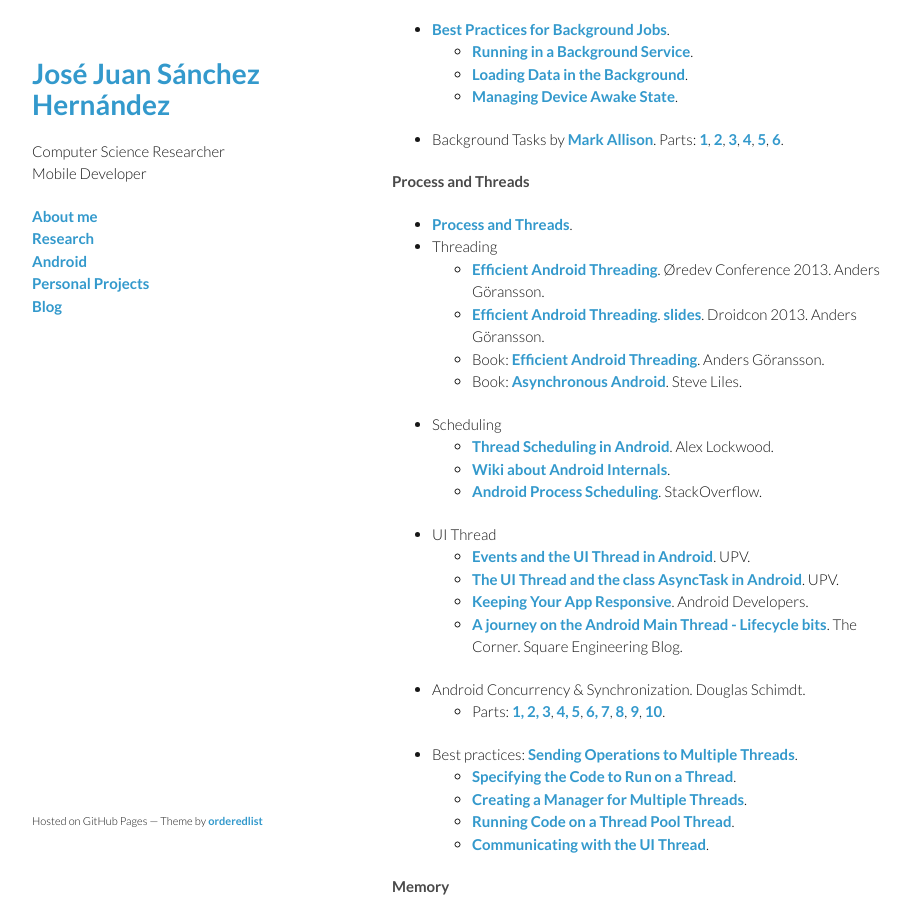
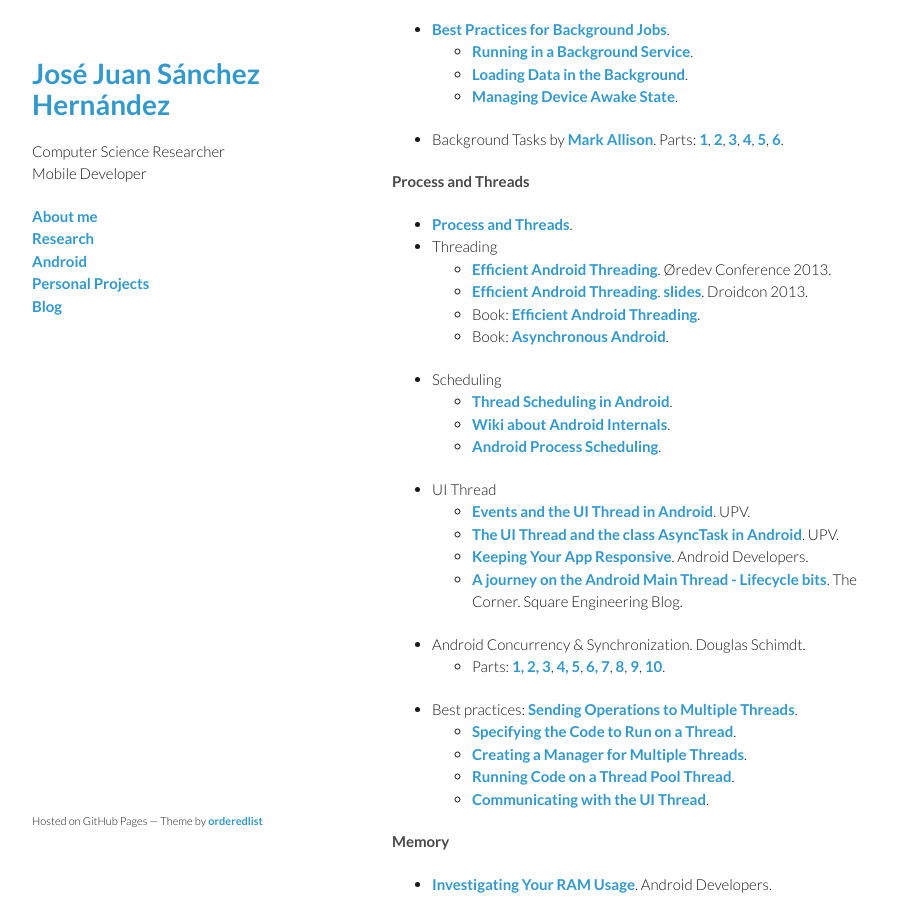
Before and after one commit to josejuansanchez/josejuansanchez.github.io, a Jekyll site: the page built from _posts/2014-03-25-xv-betabeers-almeria.md, in a window 1280 px wide and 900 px high, scrolled down 1340 px. Shown: the whole window, without its empty margins (178-1088 px from the left). Built offline with Jekyll 4.4.1, drawn with Linux system fonts in a browser that asks for light colours; comment, search, counter and statistics services are not loaded.

Commit message:
Update 2014-03-25-xv-betabeers-almeria.md

```diff
--- a/_posts/2014-03-25-xv-betabeers-almeria.md
+++ b/_posts/2014-03-25-xv-betabeers-almeria.md
@@ -38,14 +38,14 @@ A continuación podéis encontrar algunos de los recursos que he utilizado para
 #### Process and Threads
 * [Process and Threads](http://developer.android.com/guide/components/processes-and-threads.html).
 * Threading
-  * [Efficient Android Threading](http://vimeo.com/78912113). Øredev Conference 2013. Anders Göransson.
-  * [Efficient Android Threading](https://www.youtube.com/watch?v=_q12gb7OwsA). [slides](http://www.slideshare.net/andersgoransson/efficient-android-threading). Droidcon 2013. Anders Göransson.
-  * Book: [Efficient Android Threading](http://shop.oreilly.com/product/mobile/0636920029397.do). Anders Göransson.
-  * Book: [Asynchronous Android](http://www.amazon.com/Asynchronous-Android-Steve-Liles/dp/1783286873/ref=pd_sim_sbs_b_5?ie=UTF8&refRID=0J62P0XKSJ9XXH8QW6XN). Steve Liles.
+  * [Efficient Android Threading](http://vimeo.com/78912113). Øredev Conference 2013.
+  * [Efficient Android Threading](https://www.youtube.com/watch?v=_q12gb7OwsA). [slides](http://www.slideshare.net/andersgoransson/efficient-android-threading). Droidcon 2013.
+  * Book: [Efficient Android Threading](http://shop.oreilly.com/product/mobile/0636920029397.do).
+  * Book: [Asynchronous Android](http://www.amazon.com/Asynchronous-Android-Steve-Liles/dp/1783286873/ref=pd_sim_sbs_b_5?ie=UTF8&refRID=0J62P0XKSJ9XXH8QW6XN).
 * Scheduling
-  * [Thread Scheduling in Android](http://www.androiddesignpatterns.com/2014/01/thread-scheduling-in-android.html). Alex Lockwood.
+  * [Thread Scheduling in Android](http://www.androiddesignpatterns.com/2014/01/thread-scheduling-in-android.html).
   * [Wiki about Android Internals](https://github.com/keesj/gomo/wiki).
-  * [Android Process Scheduling](http://stackoverflow.com/questions/7931032/android-process-scheduling?answertab=active#tab-top). StackOverflow.
+  * [Android Process Scheduling](http://stackoverflow.com/questions/7931032/android-process-scheduling?answertab=active#tab-top).
 * UI Thread
   *  [Events and the UI Thread in Android](https://www.youtube.com/watch?v=fN3t5BmBOiE&index=7). UPV.
   *  [The UI Thread and the class AsyncTask in Android](http://www.youtube.com/watch?v=-xhLTvx-cq0&feature=youtu.be). UPV.
```
